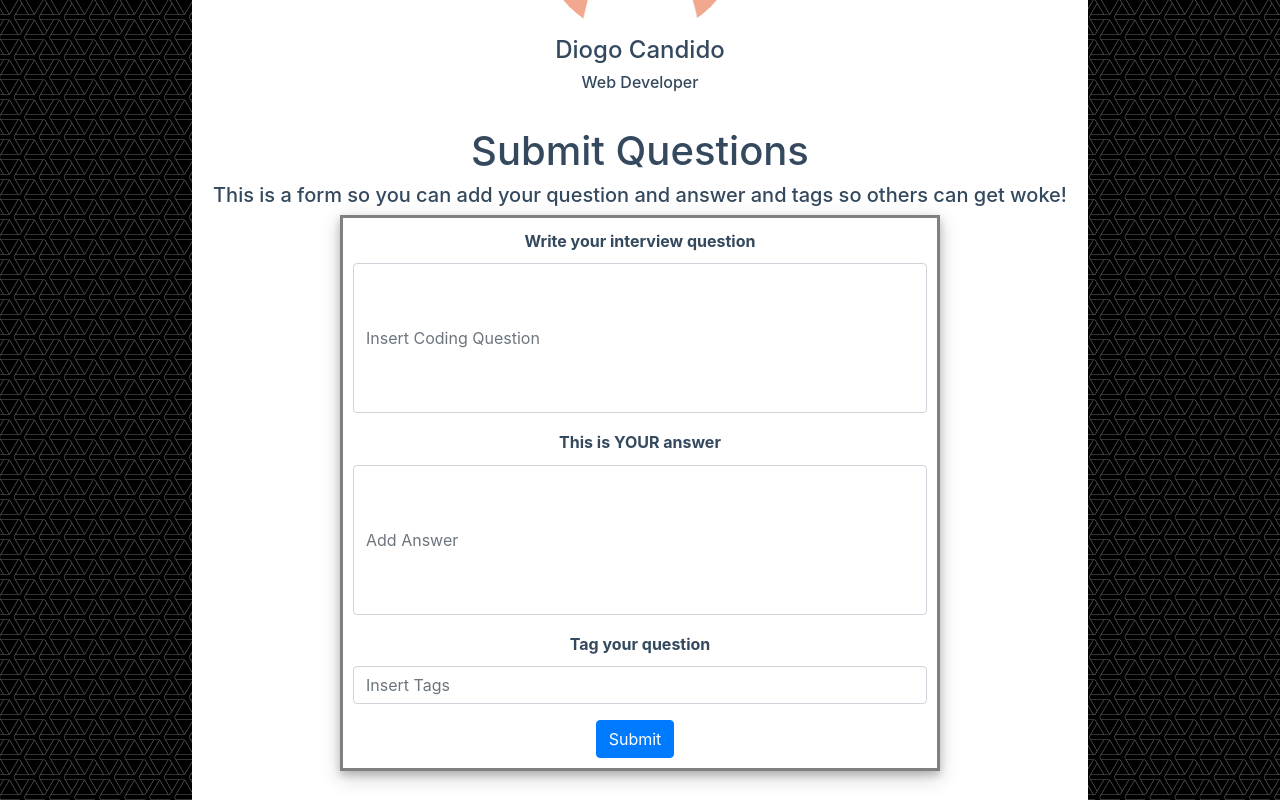
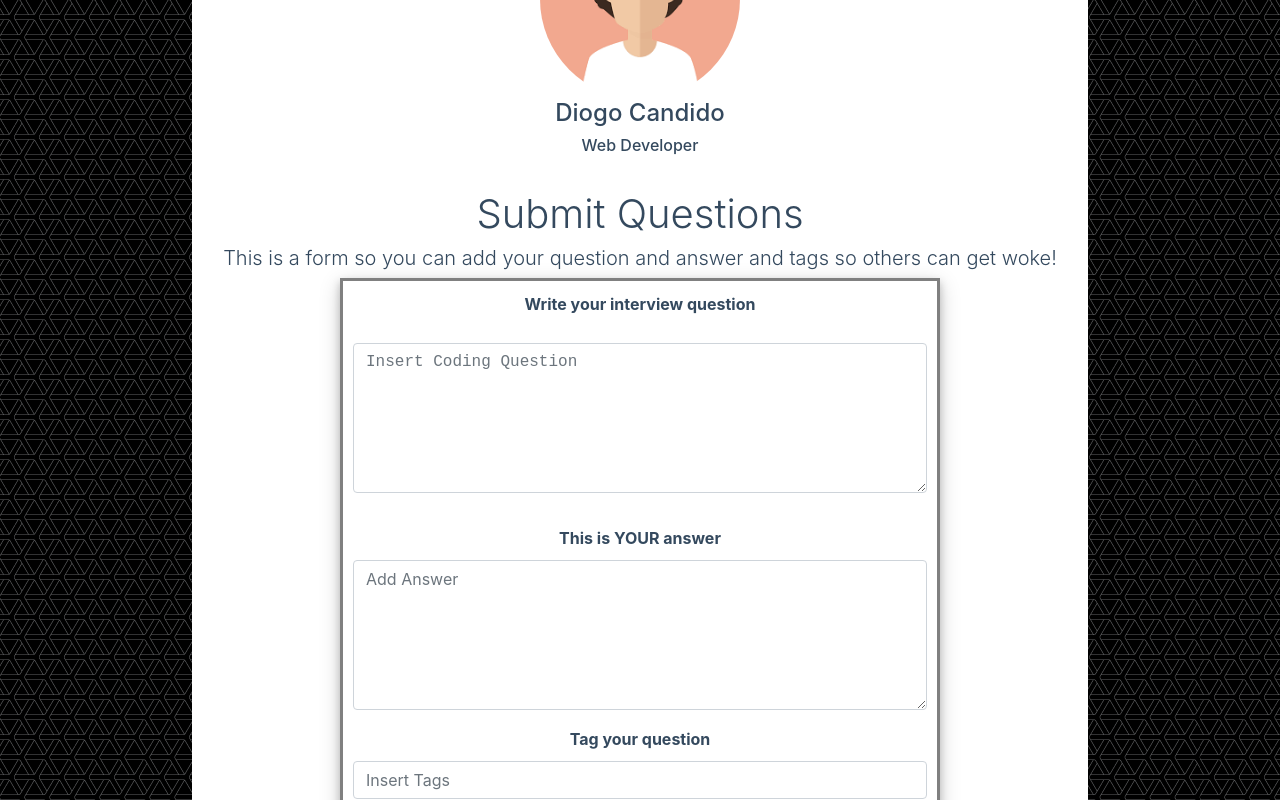
Before and after one commit to mathbolson/Codefy, a React (Create React App) app in the folder client/: page /profile in a window 1280 px wide. Shown: the part 300-1100 px from the top of the page. Built offline with nearby package versions, Linux system fonts and the light colour scheme; no server answers.

Commit message:
nao aceita

```diff
--- a/client/public/index.html
+++ b/client/public/index.html
@@ -41,7 +41,7 @@
   <script src="https://code.jquery.com/jquery-3.5.1.slim.min.js" integrity="sha384-DfXdz2htPH0lsSSs5nCTpuj/zy4C+OGpamoFVy38MVBnE+IbbVYUew+OrCXaRkfj" crossorigin="anonymous"></script>
   <script src="https://cdn.jsdelivr.net/npm/popper.js@1.16.0/dist/umd/popper.min.js" integrity="sha384-Q6E9RHvbIyZFJoft+2mJbHaEWldlvI9IOYy5n3zV9zzTtmI3UksdQRVvoxMfooAo" crossorigin="anonymous"></script>
   <script src="https://stackpath.bootstrapcdn.com/bootstrap/4.5.0/js/bootstrap.min.js" integrity="sha384-OgVRvuATP1z7JjHLkuOU7Xw704+h835Lr+6QL9UvYjZE3Ipu6Tp75j7Bh/kR0JKI" crossorigin="anonymous"></script>
-
+  <link rel="stylesheet" href="https://cdnjs.cloudflare.com/ajax/libs/font-awesome/4.7.0/css/font-awesome.min.css">
 
     <title>React App</title>
   </head>
--- a/client/src/App.js
+++ b/client/src/App.js
@@ -17,7 +17,6 @@ function App() {
         {/* <NavBar /> */}
         <Wrapper>
             <Route exact path="/" component={Home} />
-            <Route component={NotFoundPage} />
             <Route exact path="/profile" component={Profile} />
         </Wrapper>
         {/* <Footer /> */}
--- a/client/src/Components/NavBar.js
+++ b/client/src/Components/NavBar.js
@@ -6,14 +6,10 @@ import Axios from "axios";
 
 
 function NavBar() {
-    //const [registerUsername, setRegisterUsername] = useState("");
-    //const [registerPassword, setRegisterPassword] = useState("");
-
   const [redirect, setRedirect] = useState(null);
-
   const [data, setData] = useState(null);
   const [registerUsername, setRegisterUsername] = useState("");
- const [registerPassword, setRegisterPassword] = useState("");
+  const [registerPassword, setRegisterPassword] = useState("");
 
   const login = () => {
     console.log("Hello");
@@ -52,18 +48,10 @@ function NavBar() {
           withCredentials: true,
           url: "/api/register",
         }).then((res) => console.log(res))
-        //userCreated();
-        //window.location.href ="/profile"
-        login()
-        //userCreated();
+          login()
       };
 
-      //const userCreated = () => {
-        //alert("User Created!");
-      //}
-    //   const userCreated = () => {
-    //     alert("User Created!");
-    //   }
+
     if(redirect) {
       return <Redirect  to={{pathname:"/profile", state:{username : data.username}}} />
     } else {
--- a/client/src/Components/ProfilePageHeader.js
+++ b/client/src/Components/ProfilePageHeader.js
@@ -1,9 +1,7 @@
 import React from "react";
 import Background from '../Util/images/backgroundimage1.jpeg';
 
-// reactstrap components
 
-// core components
 
 function ProfilePageHeader() {
     let pageHeader = React.createRef();
--- a/client/src/Pages/Profile.js
+++ b/client/src/Pages/Profile.js
@@ -24,20 +24,21 @@ class Profile extends Component {
         api.getCurrentUser().then(user => {console.log(user)})
 
         $(document).ready(function() {
+
+
             $.getJSON('/api/questionsAndAnswers', function(res) {
 
                 $('#filterBtn').on('click', function() {
                    // console.log(res)
                     let tagInput = $("#inputFilterTag").val();
                     console.log(tagInput);
+                    console.log(res);
                     for (let i = 0; i < res.length; i++) {
-                        if (res[i].tag) {
-                            console.log(res[i].tag);
-                            if (res[i].tag !== tagInput) {
-                             //  console.log(res[i]);
-                                $( "#fullQuestionAnswer" + i ).remove();
-                            }
-                        };
+                        console.log(res[i].tag);
+                        if (false === res[i].tag.includes(tagInput)) {
+                            //  console.log(res[i]);
+                            $( "#fullQuestionAnswer" + i ).remove();
+                        }
                     }
                 });
 
@@ -49,14 +50,58 @@ class Profile extends Component {
                 };
             });
 
+            let container = $("#container");
+            let divList = document.getElementsByClassName("fullQuestions");
+            console.log(divList)
+            $(document).on('click','#filterMostLikedBtn', function(event) {
+                console.log(divList.length)
+
+            });
+
+            $(document).on('click','.tagBtn', function(event) {
+                // $.getJSON('/api/getSpecificQuestion', function(res) {
+                //     console.log(res);
+                // });
+
+                //console.log(event.target.parentElement.firstChild.data)
+                let question = event.target.parentElement.firstChild.data.replace("Question: ", "");
+                //console.log(question);
+
+                //console.log(event.target.parentElement.id)
+                let questionNumber = event.target.parentElement.id.replace("question", "");
+                console.log(questionNumber)
+
+                let newTag = $("#tagInput" + questionNumber).val();
+                console.log(newTag);
+
+                let oldTag = event.target.parentElement.firstElementChild.innerHTML.replace("Tag: ", "");
+
+                // console.log(newTag)
+                $.ajax({
+                    url: "/api/updateQuestionsAndAnswers",
+                    method: 'PUT',
+                    dataType: 'json',
+                    data: {"question": question, "tag": oldTag + ', ' + newTag},
+                    success: function (data) {
+                        console.log(data);
+
+                      }
+                })
+                window.location.href = "/profile";
+            });
+
             $(document).on('click','.revealAnswer', function(event) {
+
                 $.getJSON('/api/questionsAndAnswers', function(res) {
                     let questionNumber = event.target.id.replace("revealAnswer", "");
                     let answer = res[questionNumber].answer;
                  let id = $(this).attr("data-id")
                  console.log("id", questionNumber)
 
-                        $('#results'+ questionNumber).html('<pre class="answerReveal">' + answer + '</pre>' + "<input id='tagInput' type='text' placeholder='Add new tags' name='tags'></input>" + "<form action='/api/updateQuestionsAndAnswers'><button id='tagBtn' class='btn btn-default tagBtn' type='submit'> Add tags! </button></form>" + "<button id='likesBtn' action='/api/questionsAndAnswers' type='submit' class='btn btn-success'> Like </button>");
+                    if (res[questionNumber].answer === undefined) {
+                        answer = "No Answer Yet!";
+                    }
+                    $('#' + event.target.id).after('<pre class="answerReveal">' + answer + '</pre>' + "<input id='tagInput" + questionNumber +  "'type='text' placeholder='Add new tags' name='tags'></input><button id='tagBtn' class='btn btn-default tagBtn' type='submit'> Add tags! </button><button id='likesBtn' action='/api/questionsAndAnswers' type='submit' class='btn btn-success'><span class='glyphicon glyphicon-thumbs-up'></span> Like <i class='fa fa-thumbs-o-up'></i></button>");
 
                 });
             });
@@ -115,12 +160,16 @@ class Profile extends Component {
 
             <div className="form-group">
             <label for="questionInp">Write your interview question</label>
-            <input id="inputUserEmail" type="text" className="form-control" placeholder="Insert Coding Question" name="question" />
+            <pre>
+                <code>
+            <textarea id="inputUserEmail" type="text" className="form-control" placeholder="Insert Coding Question" name="question" />
+            </code>
+            </pre>
             </div>
 
             <div className="form-group">
              <label for="answerInp">This is YOUR answer</label>
-             <input id="addAnswer" type="text" className="form-control" placeholder="Add Answer" name="answer"/>
+             <textarea id="addAnswer" type="text" className="form-control" placeholder="Add Answer" name="answer"/>
             </div>
 
             <div className="form-group">
--- a/client/src/Styles/profile.css
+++ b/client/src/Styles/profile.css
@@ -1,10 +1,15 @@
-
+#inputUserEmail{
+    display: block;
+    font-family: monospace;
+    white-space: pre;
+    margin: 1em 0;
+}
 #container {
     text-align: center;
     margin: auto;
   width: 70%;
   background-color: white;
-
+  margin-top: 5%;
 }
 #profilePic {
     width: 200px;
@@ -73,7 +78,12 @@
 
 
 .answerReveal {
-    text-align: center;
+    text-align: left;
+    margin-bottom: 30px;
+    border: solid 3px lightblue;
+    margin-top: 20px;
+    padding: 10px;
+
 }
 
 .revealAnswer {
@@ -89,8 +99,24 @@
 	-webkit-border-radius: 5px;
 	border: 1px solid rgba(0,0,0,0.3);
     border-bottom-width: 3px;
-    margin-left: 13px;
+    margin-left: 40%;
+    margin-bottom: 1%;
+    margin-top: 2%;
 }
+#btnSubmit {
+    color: white;
+	background-color: #4f989c;
+	text-transform: uppercase;
+	letter-spacing: 2px;
+	font-size: 12px;
+	padding: 5px 10px;
+	border-radius: 5px;
+	-moz-border-radius: 5px;
+	-webkit-border-radius: 5px;
+	border: 1px solid rgba(0,0,0,0.3);
+    border-bottom-width: 3px;
+}
+
 
 /* #root{
 background-image: url("../Util/images/webb-dark.png");
@@ -104,19 +130,40 @@ background-image: url("../Util/images/webb-dark.png");
 #tagInput {
     display: inline;
     float: left;
+    margin-left: 10px;
+    margin-right: 10px;
+
 }
 #tagBtn {
     display: inline;
     float: left;
+    margin-right: 15px;
+
 }
 #likesBtn {
     display: inline;
-    float: left;
+    float: right;
+    color: white;
+	background-color: #4f989c;
+	text-transform: uppercase;
+	letter-spacing: 2px;
+	font-size: 12px;
+	padding: 5px 10px;
+	border-radius: 5px;
+	-moz-border-radius: 5px;
+	-webkit-border-radius: 5px;
+	border: 1px solid rgba(0,0,0,0.3);
+    border-bottom-width: 3px;
+
+}
+#likesBtn:focus{
+    background: green;
 }
 
 .btn {
     margin-right: 10px;
 }
+
 
 .footer {  position: relative;
     margin-top: -60x;
@@ -136,3 +183,18 @@ footer {  position: relative;
     margin-bottom: 30%;
     padding-bottom: 5%;
 }
+
+h2{
+    font-size: 70px;
+    font-weight: 100;
+}
+h1{
+    font-size: 40px;
+    font-weight: 300;
+}
+h5{
+    font-weight: 300;
+}
+#submitBox {
+    margin-bottom: 5%;
+}
```
Also changed, not shown: 1 other file (tests, documents, lock files or other folders).
